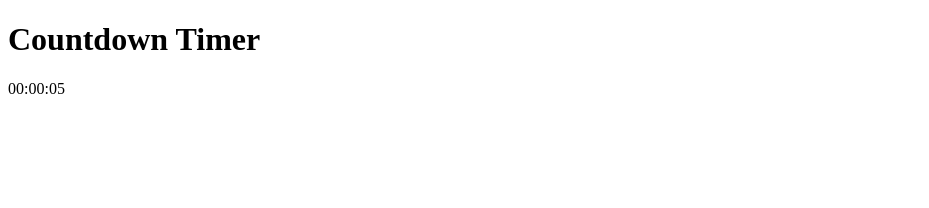
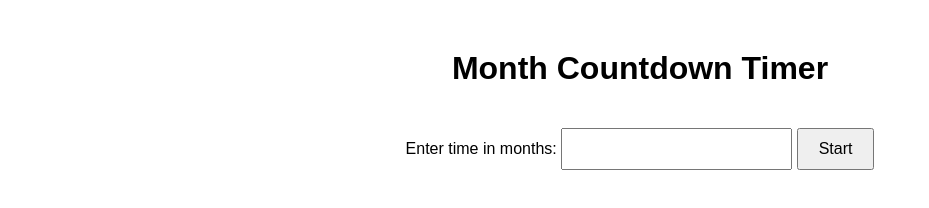
Before and after one commit to C0DER11101/CountdownTimer, a plain HTML site: page index.html in a window 1280 px wide. Shown: the whole page, without its empty margins (0-929 px from the left). Drawn offline with Linux system fonts and the light colour scheme.

Commit message:
countdown timer

```diff
--- a/index.html
+++ b/index.html
@@ -3,27 +3,71 @@
 <head>
     <meta charset="UTF-8">
     <meta name="viewport" content="width=device-width, initial-scale=1.0">
-		<title>Countdown Timer</title>
+    <title>Month Countdown Timer</title>
+    <style>
+        body {
+            font-family: Arial, sans-serif;
+            text-align: center;
+            margin-top: 50px;
+        }
+        input {
+            padding: 10px;
+            font-size: 1rem;
+        }
+        button {
+            padding: 10px 20px;
+            font-size: 1rem;
+            margin-top: 20px;
+        }
+        #timer {
+            font-size: 2rem;
+            margin-top: 20px;
+        }
+    </style>
 </head>
 <body>
-		<h1>Countdown Timer</h1>
-		<div id="timer">00:00:00</div>
+    <h1>Month Countdown Timer</h1>
+    <div>
+        <label for="monthsInput">Enter time in months:</label>
+        <input type="number" id="monthsInput" min="1" />
+        <button onclick="startCountdown()">Start</button>
+    </div>
+    <div id="timer"></div>
 
     <script>
-			let startTime = new Date();
+        let targetDate;
+        let interval;
+
+        function startCountdown() {
+            const months = document.getElementById('monthsInput').value;
+            if (months && months > 0) {
+                const currentDate = new Date();
+                targetDate = new Date(currentDate.setMonth(currentDate.getMonth() + parseInt(months)));
+
+                if (interval) clearInterval(interval);
+                interval = setInterval(updateTimer, 1000);
+
+                document.getElementById('timer').textContent = 'Countdown started!';
+            } else {
+                alert('Please enter a valid number of months.');
+            }
+        }
 
         function updateTimer() {
-							let currentTime = new Date();
-							let elapsedTime = new Date(currentTime - startTime);
+            const now = new Date();
+            const timeRemaining = targetDate - now;
 
-							let hours = String(elapsedTime.getUTCHours()).padStart(2, '0');
-							let minutes = String(elapsedTime.getUTCMinutes()).padStart(2, '0');
-							let seconds = String(elapsedTime.getUTCSeconds()).padStart(2, '0');
-
-							document.getElementById('timer').textContent = `${hours}:${minutes}:${seconds}`;
+            if (timeRemaining <= 0) {
+                clearInterval(interval);
+                document.getElementById('timer').textContent = "Time's up! Please enter a new time.";
+                return;
             }
 
-			setInterval(updateTimer, 1000);
+            const daysRemaining = Math.floor(timeRemaining / (1000 * 60 * 60 * 24));
+            const monthsElapsed = Math.floor((new Date() - (targetDate - (timeRemaining + daysRemaining * 1000 * 60 * 60 * 24))) / (1000 * 60 * 60 * 24 * 30));
+
+            document.getElementById('timer').textContent = `${daysRemaining} days remaining. ${monthsElapsed} months have elapsed.`;
+        }
     </script>
 </body>
 </html>
```
Lines whose indentation alone changed are shown as unchanged.
